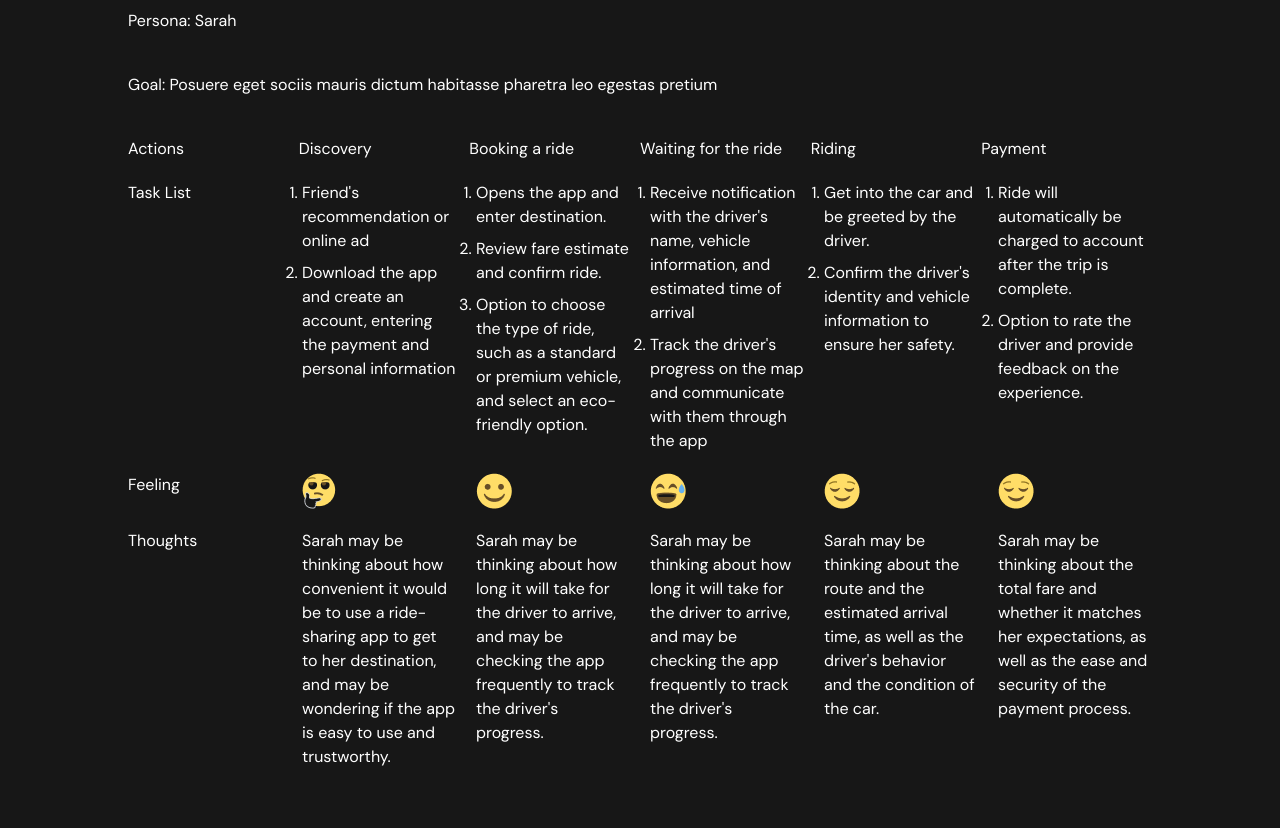
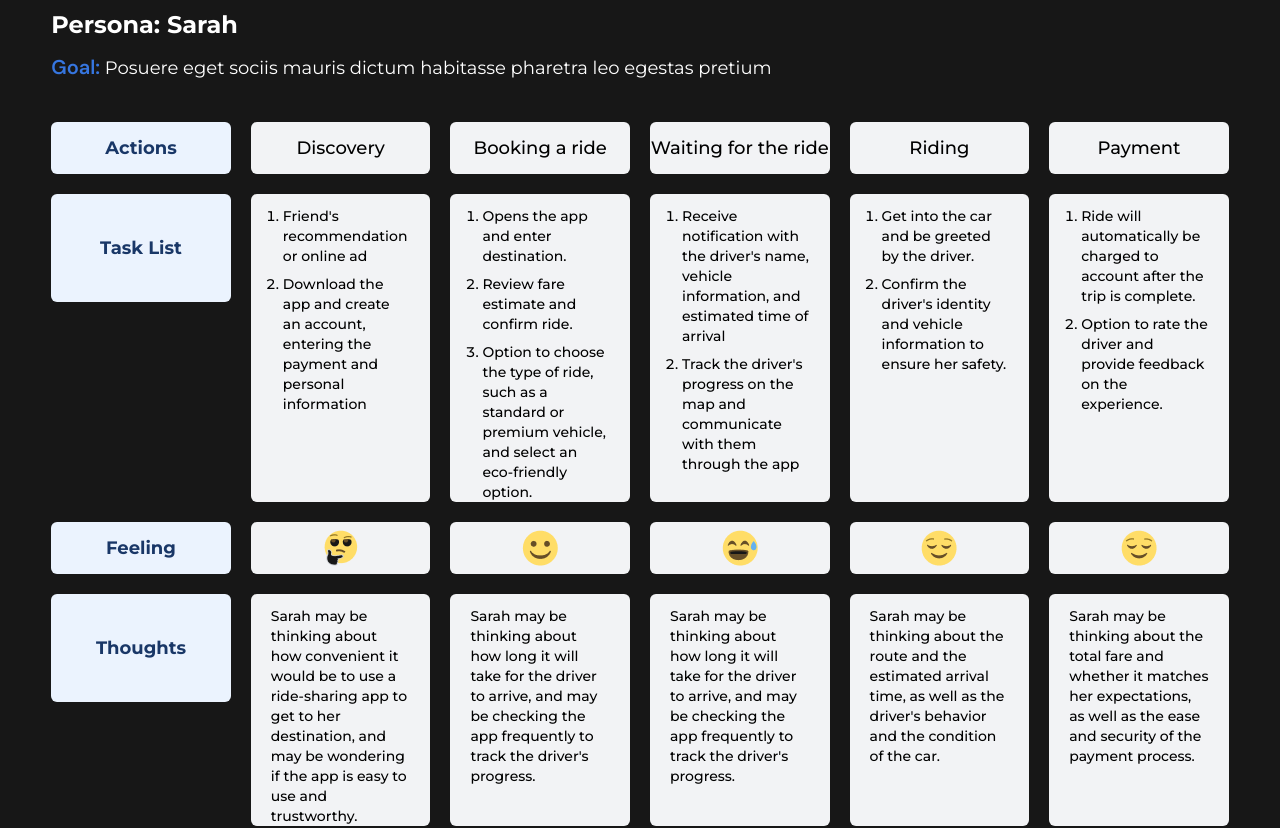
Before and after one commit to VirtuousTechies/musa-daniel, a React (Vite) app in the folder musa-daniel/: page /works/rideEase in a window 1280 px wide. Shown: the part 8400-9228 px from the top of the page. Built offline with nearby package versions, Linux system fonts and the light colour scheme.

Commit message:
Added the styles and colors of the html elements for the user journey map section

```diff
--- a/musa-daniel/src/Components/RideEaseBody.jsx
+++ b/musa-daniel/src/Components/RideEaseBody.jsx
@@ -242,29 +242,45 @@ export default function RideEaseBody() {
             </div>
         </div>
     </section>
-    <section className='mt-20 flex flex-col space-y-10 mx-5 md:mx-0 md:w-[90%] xl:w-[80%]'>
+    <section className='mt-20 flex flex-col space-y-10 mx-5 md:mx-0 md:w-[90%] xl:w-[92%]'>
         <Heading text={'User Journey Map'} />
-        <h2>Persona: Sarah</h2>
-        <p><span>Goal:</span> Posuere eget sociis mauris dictum habitasse pharetra leo egestas pretium</p>
+        <div className='flex flex-col space-y-3'>
+            <h2 className='text-2xl font-bold font-three'>Persona: Sarah</h2>
+            <p className='text-lg font-normal font-three'><span className='text-[#3676E0]
+            font-semibold text-xl'>Goal:</span> Posuere eget sociis mauris dictum habitasse pharetra leo
+            egestas pretium</p>
+        </div>
         <div className='flex flex-col space-y-5'>
-            <div className='grid grid-cols-6'>
-                <h2>Actions</h2>
-                {rideEaseData.userJourney.actions.map((item => <p key={item}>{item}</p>))}
+            <div className='grid grid-cols-6 gap-5'>
+                <h2 className='bg-[#EBF3FE] text-lg py-3 font-bold text-[#193767] rounded-md
+                text-center font-three'>Actions</h2>
+                {rideEaseData.userJourney.actions.map((item => <p key={item} className='text-lg
+                bg-[#F2F3F5] text-center font-medium text-black rounded-md font-three pt-3'>
+                {item}</p>))}
             </div>
             <div className='grid grid-cols-6 gap-5'>
-                <h2>Task List</h2>
+                <h2 className='bg-[#EBF3FE] text-lg py-10 font-bold text-[#193767] rounded-md
+                text-center h-max font-three'>Task List</h2>
                 {rideEaseData.userJourney.taskList.map((item => <ul key={item} className='flex
-                flex-col space-y-2 list-decimal'>
-                   {item.map((list =>  <li key={list}>{list}</li>))}
+                flex-col space-y-2 list-decimal bg-[#F2F3F5] pt-3 rounded-md pl-8 pr-5'>
+                   {item.map((list =>  <li key={list} className='text-sm font-medium
+                    text-black font-three'>{list}</li>))}
                 </ul>))}
             </div>
             <div className='grid grid-cols-6 gap-5'>
-                <h2>Feeling</h2>
-                {rideEaseData.userJourney.feeling.map((item => <img key={item} src={item}/>))}
+                <h2 className='bg-[#EBF3FE] text-lg py-3 font-bold text-[#193767] rounded-md
+                text-center font-three'>Feeling</h2>
+                {rideEaseData.userJourney.feeling.map((item => <figure key={item} className='
+                rounded-md bg-[#F2F3F5] flex justify-center'>
+                    <img src={item} className='self-center '/>
+                </figure>))}
             </div>
             <div className='grid grid-cols-6 gap-5'>
-                <h2>Thoughts</h2>
-                {rideEaseData.userJourney.thoughts.map((item => <p key={item}>{item}</p>))}
+                <h2 className='bg-[#EBF3FE] text-lg py-10 font-bold text-[#193767] rounded-md
+                text-center h-max font-three'>Thoughts</h2>
+                {rideEaseData.userJourney.thoughts.map((item => <p key={item} className='text-sm
+                bg-[#F2F3F5] font-medium text-black rounded-md font-three pt-3 px-5'>
+                {item}</p>))}
             </div>
         </div>
     </section>
```
